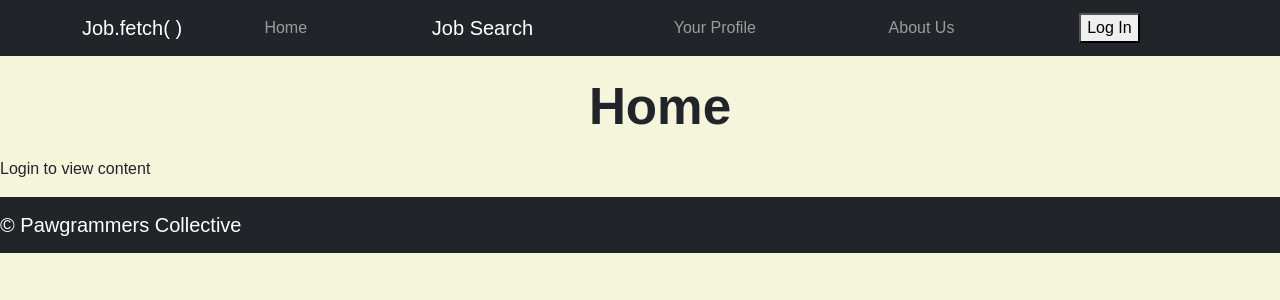
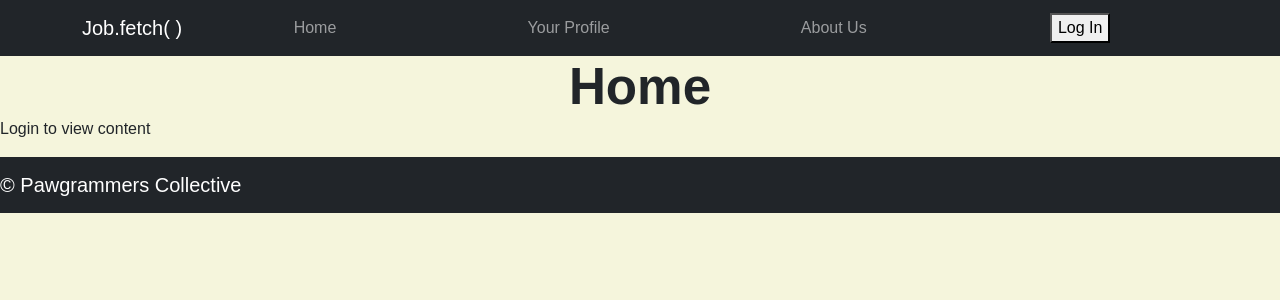
Before and after one commit to Pawgrammers-Collective/job.fetch-frontend, a React (Vite) app: page /Home in a window 1280 px wide. Shown: the top 300 px of the page. Built offline with nearby package versions, Linux system fonts and the light colour scheme; no server answers.

Commit message:
moved search button to home page, basic styling done

```diff
--- a/src/App.jsx
+++ b/src/App.jsx
@@ -104,15 +104,10 @@ console.log('Cover letter get', response);
 
             element={<Home
               jobs={jobs}
-               onSaveCoverLetter={handleSaveCoverLetter} coverLetters={coverLetters} handleSave = {handleSave}
+               onSaveCoverLetter={handleSaveCoverLetter} coverLetters={coverLetters} handleSave = {handleSave} handleSearch={handleSearch}
                />}
           />
 
-          <Route
-            exact
-            path="/search"
-            element={<SearchForm handleSearch={handleSearch} />}
-          />
 
           <Route
             exact path="/profile"
--- a/src/Components/Home.jsx
+++ b/src/Components/Home.jsx
@@ -1,6 +1,7 @@
 import React, { useState } from "react";
 import CoverLetter from "./CoverLetter";
 import JobCard from "./JobCard";
+import SearchForm from "./SearchForm.jsx";
 import { useAuth0 } from "@auth0/auth0-react";
 
 function Home(props) {
@@ -8,14 +9,24 @@ function Home(props) {
 
   return (
     <>
-      <h1>Home</h1>
+      <h1 style={{margin: '0', textAlign: 'center'}}>Home</h1>
 
       {isAuthenticated ? (
+        <>
+      <div style={{marginLeft: '46%'}}>
+          <SearchForm handleSearch={props.handleSearch} />
+
+        </div>
           <div
-          style={{ maxHeight: "700px", overflowY: "auto", display: 'flex', flexDirection: 'row', justifyContent: "space-around" }}
+            style={{
+              maxHeight: "700px",
+              overflowY: "auto",
+              display: "flex",
+              flexDirection: "row",
+              justifyContent: "space-around",
+            }}
           >
             <div>
-
               <JobCard
                 job={props.jobs}
                 onSaveCoverLetter={props.onSaveCoverLetter}
@@ -23,10 +34,10 @@ function Home(props) {
               />
             </div>
             <div>
-
               <CoverLetter job={props.jobs} coverLetter={props.coverLetters} />
             </div>
           </div>
+        </>
       ) : (
         <p>Login to view content</p>
       )}
--- a/src/Components/SearchForm.jsx
+++ b/src/Components/SearchForm.jsx
@@ -27,7 +27,6 @@ function SearchForm(props) {
 
   return (
     <>
-      <h1>Job Search</h1>
       {isAuthenticated ? (
         <>
           <Button variant="primary" onClick={handleShow}>
--- a/src/Footer.jsx
+++ b/src/Footer.jsx
@@ -3,7 +3,7 @@ import Navbar from 'react-bootstrap/Navbar';
 
 const Footer = () => {
   return (
-    <Navbar expand="lg" bg="dark" variant="dark">
+    <Navbar expand="lg" bg="dark" variant="dark" >
       <Navbar.Brand>&copy; Pawgrammers Collective</Navbar.Brand>
     </Navbar>
   );
--- a/src/Header.jsx
+++ b/src/Header.jsx
@@ -7,7 +7,7 @@ import { Link } from "react-router-dom";
 
 function Header() {
   return (
-    <>
+    <div>
       <Navbar bg="dark" variant="dark">
         <Container>
           <Navbar.Brand as={Link} to="/">
@@ -17,9 +17,6 @@ function Header() {
             <Nav.Link as={Link} to="/Home">
               Home
             </Nav.Link>
-            <Navbar.Brand as={Link} to="/search">
-           Job Search
-          </Navbar.Brand>
             <Nav.Link as={Link} to="/profile">
               Your Profile
             </Nav.Link>
@@ -30,7 +27,7 @@ function Header() {
           </Nav>
         </Container>
       </Navbar>
-    </>
+    </div>
   );
 }
 
```
Lines whose indentation alone changed are shown as unchanged.
